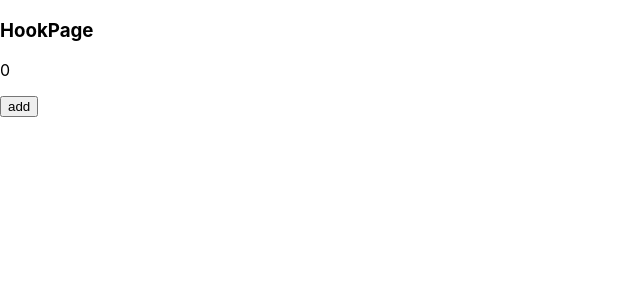
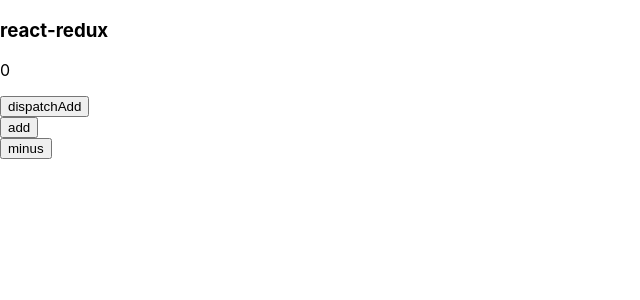
Before and after one commit to amjanney/Jreact-redux, a React (Create React App) app: page / in a window 1280 px wide. Shown: the top 300 px of the page, without its empty margins (0-640 px from the left). Built offline with nearby package versions, Linux system fonts and the light colour scheme.

Commit message:
connect的用法

```diff
--- a/package.json
+++ b/package.json
@@ -10,6 +10,7 @@
     "is-promise": "^2.1.0",
     "react": "^16.13.1",
     "react-dom": "^16.13.1",
+    "react-redux": "^7.2.0",
     "react-scripts": "3.4.1",
     "redux": "^4.0.5",
     "redux-logger": "^3.0.6",
--- a/src/App.js
+++ b/src/App.js
@@ -1,10 +1,10 @@
 import React from 'react'
-import HookPage from './pages/HookPage'
+import ReactReduxPage from './pages/ReactReduxPage'
 
 function App() {
   return (
     <div className='App'>
-      <HookPage />
+      <ReactReduxPage />
     </div>
   )
 }
--- a/src/index.js
+++ b/src/index.js
@@ -1,9 +1,13 @@
-import React from 'react';
-import ReactDOM from 'react-dom';
-import './index.css';
-import App from './App';
+import React from 'react'
+import ReactDOM from 'react-dom'
+import './index.css'
+import App from './App'
+import store from './store/'
+import { Provider } from 'react-redux'
 
 ReactDOM.render(
-  <App/>,
+  <Provider store={store}>
+    <App />
+  </Provider>,
   document.getElementById('root')
-);
+)
--- /dev/null
+++ b/src/pages/ReactReduxPage.js
@@ -0,0 +1,48 @@
+import React, { Component } from 'react'
+import { connect } from 'react-redux'
+import { bindActionCreators } from 'redux'
+
+export default connect(
+  ({ count }) => ({ count }),
+  // {
+  //   add: () => ({ type: 'ADD' }),
+  //   minus: () => ({ type: 'MINUS' }),
+  // },
+  (dispatch) => {
+    // const add = () => dispatch({ type: 'ADD' })
+    // const minus = () => dispatch({ type: 'MINUS' })
+    let creators = {
+      add: () => ({ type: 'ADD' }),
+      minus: () => ({ type: 'MINUS' }),
+    }
+    creators = bindActionCreators(creators, dispatch)
+    return {
+      // add,
+      // minus,
+      ...creators,
+      dispatch,
+    }
+  }
+)(
+  class ReactReduxPage extends Component {
+    dispatchAdd = () => {
+      this.props.dispatch({
+        type: 'ADD',
+      })
+    }
+    render() {
+      const { count, add, minus } = this.props
+      console.log(this.props)
+
+      return (
+        <div>
+          <h3>react-redux</h3>
+          <p>{count}</p>
+          <button onClick={this.dispatchAdd}>dispatchAdd</button>
+          <button onClick={add}>add</button>
+          <button onClick={minus}>minus</button>
+        </div>
+      )
+    }
+  }
+)
```
Also changed, not shown: 1 other file (tests, documents, lock files or other folders).
